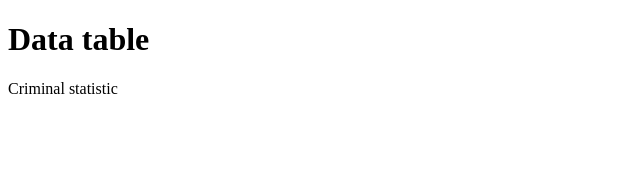
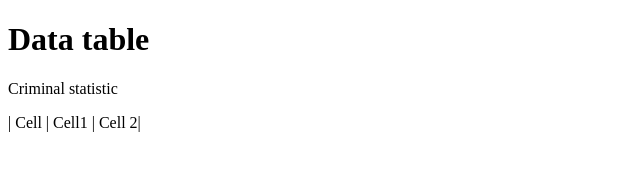
Before and after one commit to ManWhoLaughs/ManWhoLaughs.github.io, a plain HTML site: page index.html in a window 1280 px wide. Shown: the whole page, without its empty margins (0-640 px from the left). Drawn offline with Linux system fonts and the light colour scheme.

Commit message:
Update index.html

```diff
--- a/index.html
+++ b/index.html
@@ -3,5 +3,6 @@
     <body>
         <h1>Data table</h1>
         <p>Criminal statistic</p>
+        <p> | Cell | Cell1 | Cell 2| </p>
     </body>
 </html>
```
